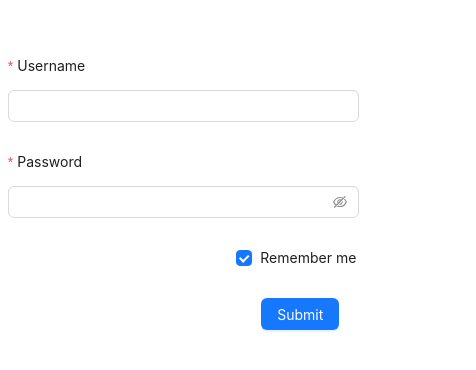
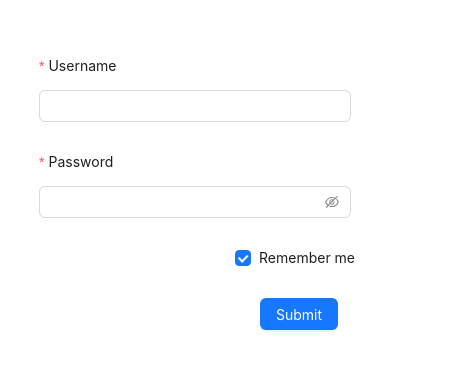
Before and after one commit to akashsdk/developer-info, a React (Create React App) app: page /login in a window 390 px wide. Shown: the part 150-520 px from the top of the page, 476 px wide, since content can reach past the window. Built offline with nearby package versions, Linux system fonts and the light colour scheme.

Commit message:
Update login.css

```diff
--- a/src/Style/login.css
+++ b/src/Style/login.css
@@ -7,12 +7,12 @@
 
     margin-top: 200px;
 
-    margin-left: 20%;
+    margin-left: 25%;
 
 }
 @media only screen and (max-width: 700px) {
     .loginBox{
-        margin-left: 2%;
-        width: 90%;
+        margin-left: 10%;
+        width: 80%;
     }
   }
```
